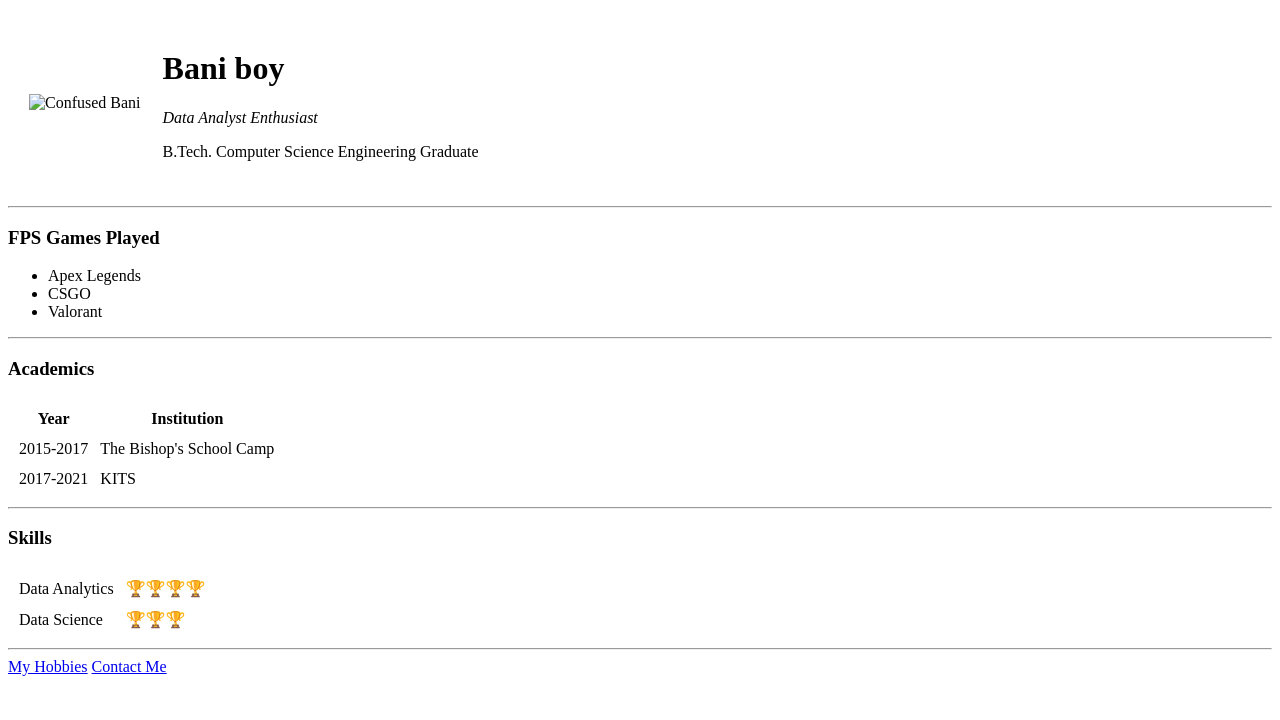
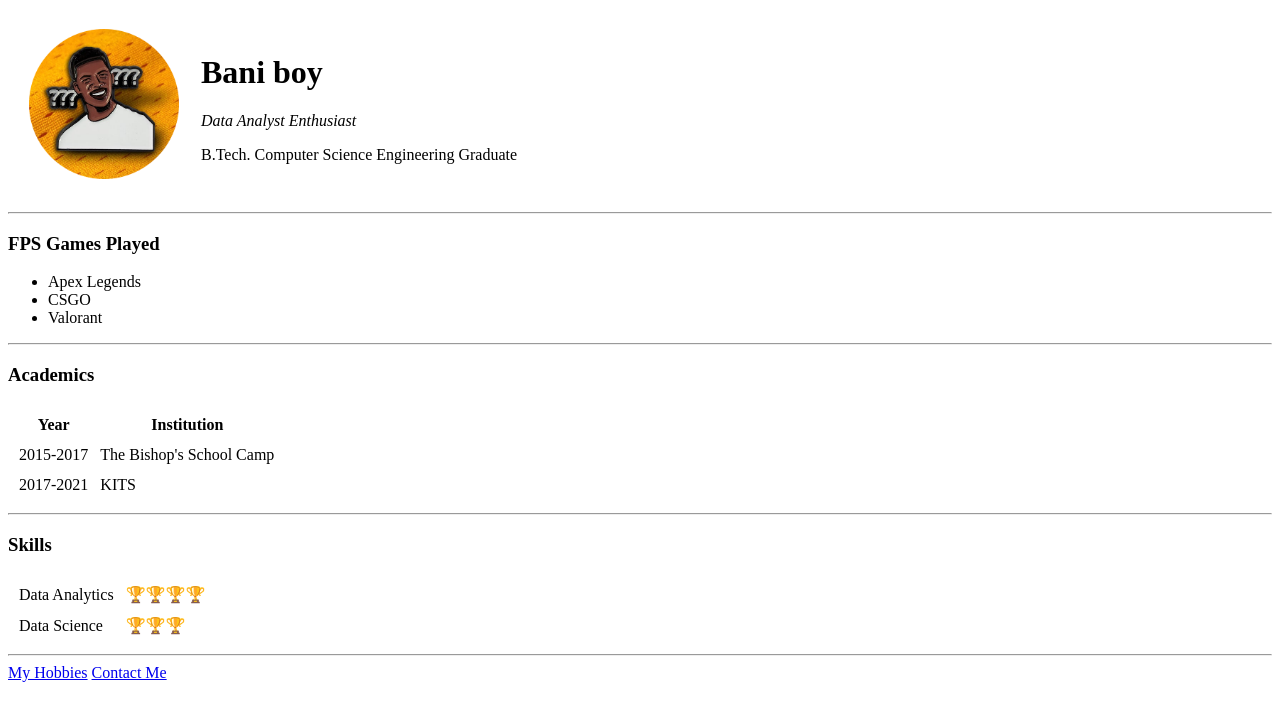
Before and after one commit to RaunaqBanijwadkarKU/website_host_test, a plain HTML site: page index.html in a window 1280 px wide. Drawn offline with Linux system fonts and the light colour scheme.

Commit message:
Updated profile picture display error

```diff
--- a/index.html
+++ b/index.html
@@ -9,7 +9,7 @@
 <body>
   <table cellspacing="20">
     <tr>
-      <td><img width="150px" height="150px" src="nick_young_fly.png" alt="Confused Bani"></td>
+      <td><img width="150px" height="150px" src="images/nick_young_fly.png" alt="Confused Bani"></td>
       <td>
         <h1>Bani boy</h1>
         <p><em>Data Analyst Enthusiast</em></p>
```
